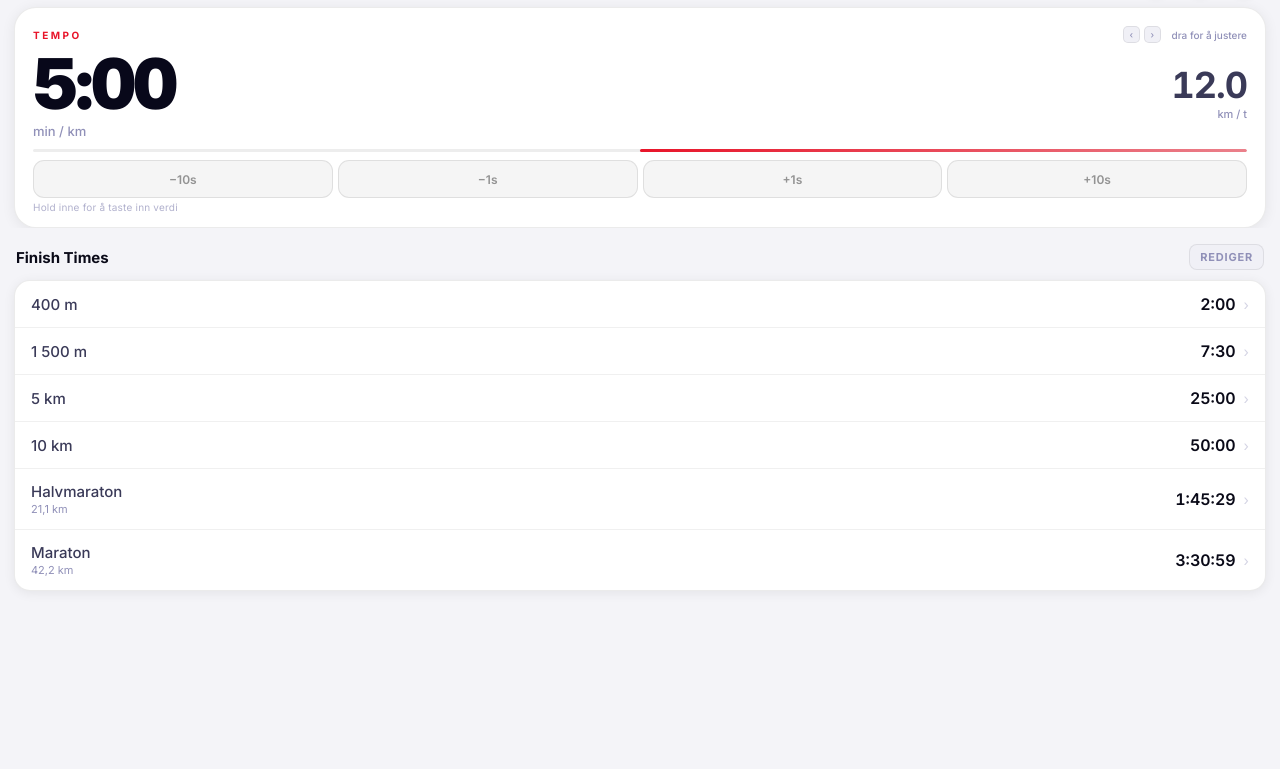
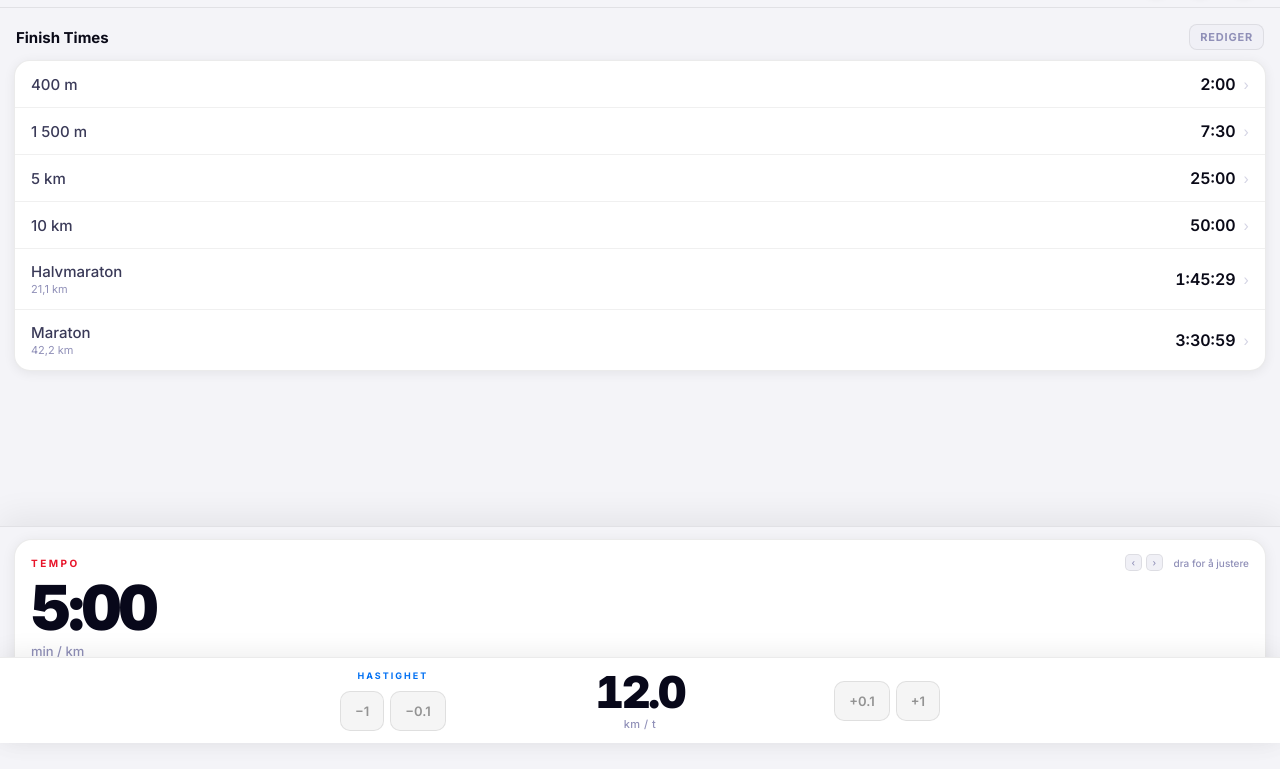
Before and after one commit to andreashov/pacecalc, a plain HTML site: page index.html in a window 1280 px wide. Both pictures are taken after a click on the button "☀️". Shown: the part 57-826 px from the top of the page. Before the commit the page ends 800 px from the top, so only its background shows below. Drawn offline with Linux system fonts and the light colour scheme; no server answers.

Commit message:
Update index.html

```diff
--- a/index.html
+++ b/index.html
@@ -22,7 +22,7 @@
 <script src="https://www.gstatic.com/firebasejs/10.7.1/firebase-firestore-compat.js"></script>
 <style>
 *{box-sizing:border-box;margin:0;padding:0;-webkit-tap-highlight-color:transparent}
-:root{--red:#e8152a;--blue:#0070f3;--tr:all .3s ease}
+:root{--red:#e8152a;--blue:#0070f3;--tr:all .35s cubic-bezier(0.4,0,0.2,1)}
 
 [data-theme="dark"]{
   --bg:#08080f;      /* single dark bg used everywhere */
@@ -66,11 +66,11 @@ body{
 /* bg-layer removed — single solid bg ensures consistency */
 
 /* HEADER */
-header{position:relative;z-index:10;display:flex;align-items:center;justify-content:space-between;padding:18px 18px 10px;background:var(--bg)}
+header{position:sticky;top:0;z-index:30;display:flex;align-items:center;justify-content:space-between;padding:18px 18px 10px;background:var(--bg);border-bottom:1px solid var(--brd);transition:background .35s cubic-bezier(0.4,0,0.2,1),border-color .35s cubic-bezier(0.4,0,0.2,1)}
 .logo-wrap{display:flex;align-items:center;position:relative}
 .logo-img{
   height:32px;width:auto;display:block;
-  transition:opacity .5s ease, transform .5s cubic-bezier(0.34,1.56,0.64,1);
+  transition:opacity .6s cubic-bezier(0.4,0,0.2,1), transform .6s cubic-bezier(0.4,0,0.2,1);
 }
 
 /* mix-blend-mode makes the solid PNG background disappear into the page */
@@ -111,8 +111,18 @@ header{position:relative;z-index:10;display:flex;align-items:center;justify-cont
 .hbtn:hover{border-color:var(--dim)}
 
 /* VALUE CARDS */
-.cards{position:relative;z-index:10;padding:0 14px;display:flex;flex-direction:column;gap:10px;background:var(--bg)}
-.vcard{position:relative;overflow:hidden;border-radius:22px;border:1px solid var(--brd);background:var(--card);padding:18px 18px 14px;user-select:none;touch-action:pan-y;box-shadow:0 2px 14px var(--shadow);transition:var(--tr);cursor:ew-resize}
+.cards{
+  position:fixed;
+  bottom:0; left:0; right:0;
+  z-index:20;
+  padding:12px 14px;
+  padding-bottom:calc(12px + env(safe-area-inset-bottom));
+  background:var(--bg);
+  border-top:1px solid var(--brd);
+  box-shadow:0 -8px 32px var(--shadow);
+  transition:background .35s cubic-bezier(0.4,0,0.2,1), border-color .35s cubic-bezier(0.4,0,0.2,1);
+}
+.vcard{position:relative;overflow:hidden;border-radius:18px;border:1px solid var(--brd);background:var(--card);padding:14px 16px 12px;user-select:none;touch-action:pan-y;box-shadow:0 2px 14px var(--shadow);transition:var(--tr);cursor:ew-resize}
 .vcard::before{content:'';position:absolute;inset:0;pointer-events:none;opacity:0;transition:opacity .3s;border-radius:22px}
 .vcard.pace::before{background:radial-gradient(ellipse 130% 130% at 20% 50%,var(--glow-r) 0%,transparent 65%)}
 .vcard.speed::before{background:radial-gradient(ellipse 130% 130% at 80% 50%,var(--glow-b) 0%,transparent 65%)}
@@ -129,11 +139,7 @@ header{position:relative;z-index:10;display:flex;align-items:center;justify-cont
 .hint-arr{width:17px;height:17px;border-radius:5px;border:1px solid var(--brd);background:var(--card2);display:flex;align-items:center;justify-content:center;font-size:9px;color:var(--dim)}
 .hold-hint{font-size:10px;color:var(--dim);margin-top:3px;letter-spacing:.2px;opacity:.7}
 
-.vc-num-row{display:flex;align-items:center;justify-content:space-between;gap:8px}
-.vc-kmh-aside{text-align:right;flex-shrink:0}
-.vc-kmh-val{font-size:36px;font-weight:700;color:var(--txt2);font-variant-numeric:tabular-nums;letter-spacing:-1px;line-height:1;transition:color .3s}
-.vc-kmh-unit{font-size:11px;color:var(--dim);font-weight:500;margin-top:4px;text-align:right}
-.vc-number{font-size:70px;font-weight:900;line-height:1;letter-spacing:-3px;color:var(--num);font-variant-numeric:tabular-nums;transition:transform .15s cubic-bezier(0.34,1.56,0.64,1),color .3s;display:inline-block}
+.vc-number{font-size:62px;font-weight:900;line-height:1;letter-spacing:-3px;color:var(--num);font-variant-numeric:tabular-nums;transition:transform .15s cubic-bezier(0.34,1.56,0.64,1),color .3s;display:inline-block}
 .vc-number.bump{transform:scale(1.05)}
 .vc-number.bump-down{transform:scale(0.96)}
 
@@ -154,13 +160,13 @@ header{position:relative;z-index:10;display:flex;align-items:center;justify-cont
 .adj-btn:active{transform:scale(.93)}
 
 /* FINISH TIMES */
-.scroll-area{position:relative;z-index:10;background:var(--bg);transition:background .3s;padding-bottom:40px}
+.scroll-area{position:relative;z-index:10;background:var(--bg);transition:background .3s}
 .scroll-area::-webkit-scrollbar{display:none}
 .ft-header{display:flex;align-items:center;justify-content:space-between;padding:16px 16px 10px}
 .ft-title{font-size:15px;font-weight:700;color:var(--txt)}
 .ft-edit-btn{font-size:11px;font-weight:700;letter-spacing:.8px;text-transform:uppercase;color:var(--dim);background:var(--card2);border:1px solid var(--brd);border-radius:8px;padding:5px 10px;cursor:pointer;font-family:'Inter',sans-serif;transition:var(--tr)}
 .ft-edit-btn:hover{color:var(--txt);border-color:var(--dim)}
-.dist-list{padding:0 14px}
+.dist-list{padding:0 14px 320px}
 .dl-wrap{background:var(--dl-bg);border-radius:16px;overflow:hidden;margin-bottom:28px;border:1px solid var(--brd);box-shadow:0 2px 12px var(--shadow);transition:var(--tr)}
 .dr{display:flex;align-items:center;justify-content:space-between;padding:13px 16px;border-bottom:1px solid var(--row-brd);transition:var(--tr)}
 .dr:last-child{border-bottom:none}
@@ -173,7 +179,7 @@ header{position:relative;z-index:10;display:flex;align-items:center;justify-cont
 /* BOTTOM SHEETS */
 .overlay{display:none;position:fixed;inset:0;background:rgba(0,0,0,.82);z-index:100;backdrop-filter:blur(18px);-webkit-backdrop-filter:blur(18px);align-items:flex-end;justify-content:center}
 .overlay.show{display:flex}
-.sheet{background:var(--card);border-radius:24px 24px 0 0;width:100%;max-width:430px;border:1px solid var(--brd);border-bottom:none;animation:up .3s cubic-bezier(.22,1,.36,1);transition:background .3s;max-height:90vh;display:flex;flex-direction:column}
+.sheet{background:var(--card);border-radius:24px 24px 0 0;width:100%;max-width:430px;border:1px solid var(--brd);border-bottom:none;animation:up .3s cubic-bezier(.22,1,.36,1);transition:background .3s,border-color .3s;max-height:90vh;display:flex;flex-direction:column}
 @keyframes up{from{transform:translateY(60px);opacity:0}to{transform:translateY(0);opacity:1}}
 .sheet-hd{padding:16px 20px 0;flex-shrink:0}
 .handle{width:36px;height:4px;background:var(--brd);border-radius:2px;margin:0 auto 18px}
@@ -224,7 +230,65 @@ header{position:relative;z-index:10;display:flex;align-items:center;justify-cont
 .dtog-name{font-size:15px;font-weight:500;color:var(--txt)}
 .dtog-sub{font-size:11px;color:var(--dim);margin-top:2px}
 
-.toast{position:fixed;bottom:24px;left:50%;transform:translateX(-50%) translateY(16px);background:var(--card2);color:var(--txt);padding:11px 20px;border-radius:30px;border:1px solid var(--brd);font-size:14px;z-index:300;transition:all .3s;opacity:0;pointer-events:none;white-space:nowrap;box-shadow:0 4px 16px var(--shadow)}
+/* ── FIXED BOTTOM SPEED BAR ── */
+.speed-bar{
+  position:fixed;
+  bottom:0;left:0;right:0;
+  z-index:50;
+  background:var(--card);
+  border-top:1px solid var(--brd);
+  padding:12px 20px calc(12px + env(safe-area-inset-bottom));
+  box-shadow:0 -4px 24px var(--shadow);
+  transition:var(--tr);
+}
+.sb-inner{
+  display:flex;
+  align-items:center;
+  justify-content:space-between;
+  gap:10px;
+  max-width:600px;
+  margin:0 auto;
+}
+.sb-label{
+  font-size:9px;font-weight:700;letter-spacing:2px;
+  text-transform:uppercase;color:var(--blue);
+  margin-bottom:6px;
+}
+.sb-center{
+  text-align:center;
+  flex-shrink:0;
+}
+.sb-value{
+  font-size:44px;font-weight:900;line-height:1;
+  letter-spacing:-2px;color:var(--num);
+  font-variant-numeric:tabular-nums;
+  transition:transform .15s cubic-bezier(0.34,1.56,0.64,1), color .3s;
+}
+.sb-value.bump      { transform:scale(1.08); }
+.sb-value.bump-down { transform:scale(0.94); }
+.sb-unit{
+  font-size:11px;color:var(--dim);font-weight:500;
+  margin-top:3px;letter-spacing:.5px;
+}
+.sb-left,.sb-right{
+  display:flex;flex-direction:column;align-items:center;
+  gap:4px;
+}
+.sb-adjust{display:flex;gap:6px;}
+.sb-btn{
+  padding:9px 14px;border-radius:10px;
+  border:1px solid var(--adj-brd);background:var(--adj-bg);
+  color:var(--adj-txt);font-size:13px;font-weight:600;
+  cursor:pointer;font-family:'Inter',sans-serif;
+  transition:var(--tr),transform .1s;min-height:40px;
+}
+.sb-btn:hover{background:var(--card2);color:var(--txt);}
+.sb-btn:active{transform:scale(.91);}
+
+/* Extra space at bottom so content doesn't hide behind speed bar */
+.scroll-area{padding-bottom:100px!important;}
+
+.toast{position:fixed;bottom:110px;left:50%;transform:translateX(-50%) translateY(16px);background:var(--card2);color:var(--txt);padding:11px 20px;border-radius:30px;border:1px solid var(--brd);font-size:14px;z-index:300;transition:all .3s;opacity:0;pointer-events:none;white-space:nowrap;box-shadow:0 4px 16px var(--shadow)}
 .toast.show{transform:translateX(-50%) translateY(0);opacity:1}
 </style>
 </head>
@@ -245,22 +309,14 @@ header{position:relative;z-index:10;display:flex;align-items:center;justify-cont
   </div>
 </header>
 
-<div class="cards">
+<div class="cards" id="bottomPanel">
   <div class="vcard pace" id="paceCard">
     <div class="vc-top">
       <span class="vc-label" data-i18n="pace">Tempo</span>
       <div class="vc-hint"><div class="hint-arr">‹</div><div class="hint-arr">›</div>&nbsp;<span data-i18n="drag">dra for å justere</span></div>
     </div>
-    <div class="vc-num-row">
-      <div>
-        <div class="vc-number" id="paceNum">5:00</div>
-        <div class="vc-bottom"><span class="vc-unit" data-i18n="paceUnit">min / km</span></div>
-      </div>
-      <div class="vc-kmh-aside">
-        <div class="vc-kmh-val" id="kmhDisplay">12.0</div>
-        <div class="vc-kmh-unit" data-i18n="speedUnit">km / t</div>
-      </div>
-    </div>
+    <div class="vc-number" id="paceNum">5:00</div>
+    <div class="vc-bottom"><span class="vc-unit" data-i18n="paceUnit">min / km</span></div>
     <div class="vc-bar"><div class="vc-bar-fill" id="paceBar"></div></div>
     <div class="vc-adjust">
       <button class="adj-btn" onclick="adjustPace(-10)">−10s</button>
@@ -268,7 +324,7 @@ header{position:relative;z-index:10;display:flex;align-items:center;justify-cont
       <button class="adj-btn" onclick="adjustPace(1)">+1s</button>
       <button class="adj-btn" onclick="adjustPace(10)">+10s</button>
     </div>
-    <div class="hold-hint" data-i18n="holdHint">Hold inne for å taste inn verdi</div>
+
   </div>
 
 </div>
@@ -320,6 +376,29 @@ header{position:relative;z-index:10;display:flex;align-items:center;justify-cont
     <div class="sheet-body" id="distSheetBody"></div>
     <div style="padding:12px 20px 44px;flex-shrink:0;border-top:1px solid var(--brd);background:var(--card)">
       <button id="distSaveBtn" onclick="saveDistAndClose()" style="width:100%;padding:16px;border-radius:14px;border:none;font-size:16px;font-weight:700;cursor:pointer;font-family:'Inter',sans-serif;background:var(--blue);color:#fff;box-shadow:0 4px 16px rgba(0,112,243,0.3)">Lagre</button>
+    </div>
+  </div>
+</div>
+
+<!-- FIXED BOTTOM SPEED BAR -->
+<div class="speed-bar" id="speedBar">
+  <div class="sb-inner">
+    <div class="sb-left">
+      <div class="sb-label" data-i18n="speed">Hastighet</div>
+      <div class="sb-adjust">
+        <button class="sb-btn" onclick="adjustSpeed(-1)">−1</button>
+        <button class="sb-btn" onclick="adjustSpeed(-0.1)">−0.1</button>
+      </div>
+    </div>
+    <div class="sb-center">
+      <div class="sb-value" id="kmhDisplay">12.0</div>
+      <div class="sb-unit" data-i18n="speedUnit">km / t</div>
+    </div>
+    <div class="sb-right">
+      <div class="sb-adjust sb-adjust-right">
+        <button class="sb-btn" onclick="adjustSpeed(0.1)">+0.1</button>
+        <button class="sb-btn" onclick="adjustSpeed(1)">+1</button>
+      </div>
     </div>
   </div>
 </div>
@@ -479,42 +558,53 @@ function applyTheme(t,save=true){
   if(save)saveData({theme});
 }
 function toggleTheme(){
-  const newTheme = theme === 'dark' ? 'light' : 'dark';
+  const newTheme = theme==='dark'?'light':'dark';
   const btn = document.getElementById('themeBtn');
   const rect = btn.getBoundingClientRect();
   const x = rect.left + rect.width  / 2;
   const y = rect.top  + rect.height / 2;
-
-  // Max radius needed to cover entire screen from button origin
   const r = Math.hypot(
     Math.max(x, window.innerWidth  - x),
     Math.max(y, window.innerHeight - y)
+  ) * 1.05; // slight overshoot so edge pixels are covered
+
+  // Bounce the button
+  btn.animate(
+    [{transform:'scale(1)'},{transform:'scale(0.82)'},{transform:'scale(1.12)'},{transform:'scale(1)'}],
+    {duration:420, easing:'cubic-bezier(0.34,1.56,0.64,1)'}
   );
 
-  // Create circular ripple overlay in the new theme's background colour
+  // Ripple overlay — colour of the destination theme
   const ripple = document.createElement('div');
-  ripple.style.cssText = [
-    'position:fixed','inset:0','z-index:9999','pointer-events:none',
-    `background:${newTheme==='dark'?'#04040a':'#f0f0f7'}`,
-    `clip-path:circle(0px at ${x}px ${y}px)`,
-  ].join(';');
+  Object.assign(ripple.style,{
+    position:'fixed', inset:'0', zIndex:'9999', pointerEvents:'none',
+    background: newTheme==='dark'?'#08080f':'#f4f4f8',
+    clipPath: `circle(0px at ${x}px ${y}px)`,
+    willChange: 'clip-path, opacity',
+    transform: 'translateZ(0)',
+  });
   document.body.appendChild(ripple);
 
-  // Phase 1: circle expands from button to cover full screen
-  const expand = ripple.animate(
-    [{ clipPath:`circle(0px at ${x}px ${y}px)` },
-     { clipPath:`circle(${r}px at ${x}px ${y}px)` }],
-    { duration:480, easing:'cubic-bezier(0.4,0,0.2,1)', fill:'forwards' }
-  );
+  // ── Phase 1: expand circle ────────────────────────────
+  const expandAnim = ripple.animate([
+    {clipPath:`circle(0px at ${x}px ${y}px)`},
+    {clipPath:`circle(${r}px at ${x}px ${y}px)`}
+  ],{
+    duration: 620,
+    easing: 'cubic-bezier(0.65, 0, 0.35, 1)', // smooth ease-in-out
+    fill: 'forwards'
+  });
 
-  // Apply real theme change midway (covered by ripple so invisible)
-  expand.onfinish = () => {
-    applyTheme(newTheme);          // switch actual theme under the overlay
-    // Phase 2: fade ripple out to reveal the new theme
+  // Apply theme just before expand finishes (still covered — invisible swap)
+  const applyAt = 560;
+  setTimeout(()=> applyTheme(newTheme), applyAt);
+
+  // ── Phase 2: fade ripple away, revealing new theme ────
+  expandAnim.onfinish = () => {
     ripple.animate(
-      [{ opacity:1 }, { opacity:0 }],
-      { duration:260, easing:'ease-out', fill:'forwards' }
-    ).onfinish = () => ripple.remove();
+      [{opacity:1},{opacity:0}],
+      {duration:480, easing:'cubic-bezier(0.4,0,0.2,1)', fill:'forwards'}
+    ).onfinish = ()=> ripple.remove();
   };
 }
 
@@ -544,8 +634,12 @@ function bumpAnim(el,dir){el.classList.remove('bump','bump-down');void el.offset
 
 function updateAll(dir=0){
   document.getElementById('paceNum').textContent=fmtPace(paceSec);
-  const kd=document.getElementById('kmhDisplay');if(kd)kd.textContent=fmtKmh(kmh);
-  if(dir!==0){bumpAnim(document.getElementById('paceNum'),dir);}
+  const kd=document.getElementById('kmhDisplay');
+  if(kd) kd.textContent=fmtKmh(kmh);
+  if(dir!==0){
+    bumpAnim(document.getElementById('paceNum'),dir);
+    if(kd) bumpAnim(kd,dir);
+  }
   const pp=(paceSec-PACE_MIN)/(PACE_MAX-PACE_MIN);
   document.getElementById('paceBar').style.width=(1-pp)*100+'%';
   ALL_DISTS.forEach(d=>{const el=document.getElementById('t_'+d.id);if(el)el.textContent=fmtTime(d.km*paceSec);});
```
